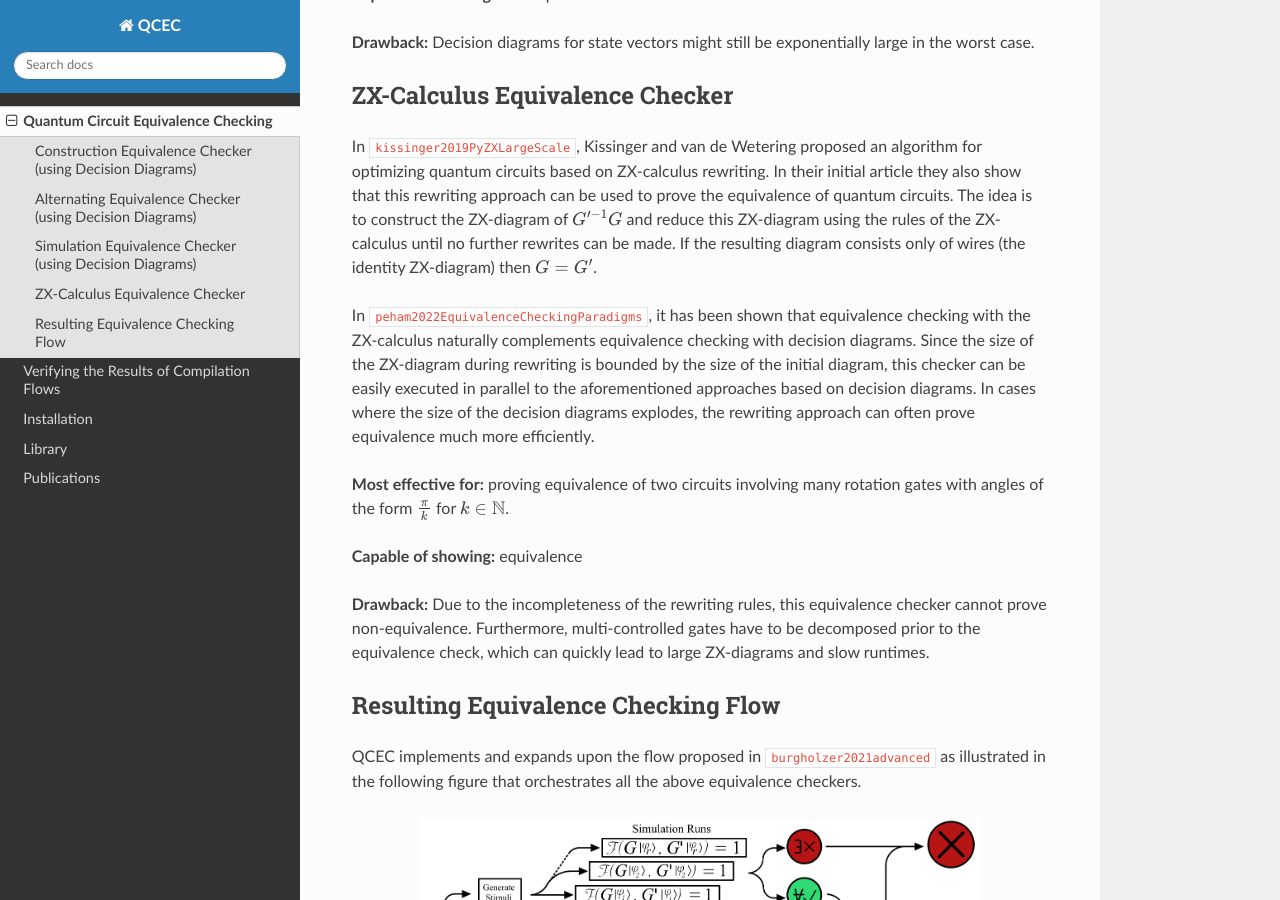
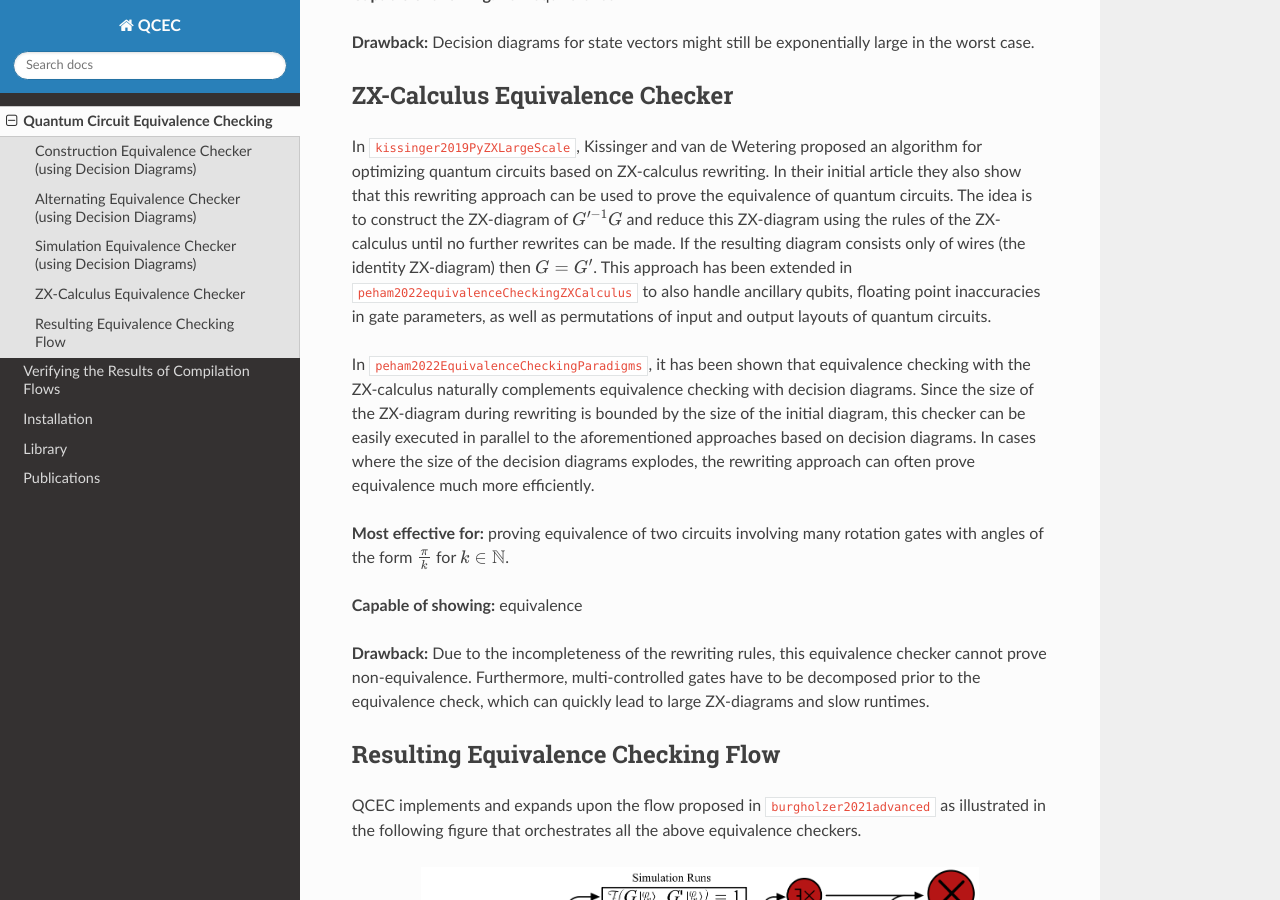
Before and after one commit to cda-tum/mqt-qcec, a Sphinx documentation site: the page built from docs/source/EquivalenceChecking.rst, in a window 1280 px wide and 900 px high, scrolled down 2361 px. Built offline with Sphinx 7.4.7 and the Read the Docs theme 2.0.0, drawn with Linux system fonts in a browser that asks for light colours; the version number could not be read and is left out; cross-references to code outside the pages are shown as plain code.

Commit message:
Updated docs with the JETCAS Publication. (#127)
## Description

This PR adds the latest JETCAS paper to the documentation and the README.

## Checklist:

<!---
This checklist serves as a reminder of a couple of things that ensure your pull request will be merged swiftly.
-->

- [x] The pull request only contains commits that are related to it.
- [x] I have added appropriate tests and documentation.
- [x] I have made sure that all CI jobs on GitHub pass.
- [x] The pull request introduces no new warnings and follows the project's style guidelines.

Co-authored-by: Lukas Burgholzer <burgholzer@me.com>

```diff
--- a/docs/source/EquivalenceChecking.rst
+++ b/docs/source/EquivalenceChecking.rst
@@ -77,7 +77,7 @@ ZX-Calculus Equivalence Checker
 In :cite:p:`kissinger2019PyZXLargeScale`, Kissinger and van de Wetering proposed an algorithm for optimizing quantum circuits based on ZX-calculus rewriting.
 In their initial article they also show that this rewriting approach can be used to prove the equivalence of quantum circuits.
 The idea is to construct the ZX-diagram of :math:`G^{\prime -1} G`  and reduce this ZX-diagram using the rules of the ZX-calculus until no further rewrites can be made.
-If the resulting diagram consists only of wires (the identity ZX-diagram) then :math:`G = G^{\prime}`.
+If the resulting diagram consists only of wires (the identity ZX-diagram) then :math:`G = G^{\prime}`. This approach has been extended in :cite:p:`peham2022equivalenceCheckingZXCalculus` to also handle ancillary qubits, floating point inaccuracies in gate parameters, as well as permutations of input and output layouts of quantum circuits.
 
 In :cite:p:`peham2022EquivalenceCheckingParadigms`, it has been shown that equivalence checking with the ZX-calculus naturally complements equivalence checking with decision diagrams.
 Since the size of the ZX-diagram during rewriting is bounded by the size of the initial diagram, this checker can be easily executed in parallel to the aforementioned approaches based on decision diagrams.
--- a/docs/source/Publications.rst
+++ b/docs/source/Publications.rst
@@ -10,7 +10,7 @@ Furthermore, if you use any of the particular algorithms such as
 - the compilation flow result verification scheme :cite:labelpar:`burgholzer2020verifyingResultsIBM`,
 - the dedicated stimuli generation schemes :cite:labelpar:`burgholzer2021randomStimuliGenerationQuantum`,
 - the transformation scheme for circuits containing non-unitaries :cite:labelpar:`burgholzer2022handlingNonUnitaries`, or
-- the equivalence checker based on ZX-diagrams :cite:labelpar:`peham2022EquivalenceCheckingParadigms`,
+- the equivalence checker based on ZX-diagrams :cite:labelpar:`peham2022equivalenceCheckingZXCalculus`,
 
 please consider citing their respective papers as well. A full list of related papers is given below.
 
--- a/docs/source/refs.bib
+++ b/docs/source/refs.bib
@@ -1,7 +1,7 @@
 @inproceedings{burgholzer2020ImprovedDDbasedEquivalence,
     author = {Burgholzer, Lukas and Wille, Robert},
     booktitle = {Asia and South Pacific Design Automation Conference},
-    title = {Improved DD-based equivalence checking of quantum circuits},
+    title = {Improved {DD}-based equivalence checking of quantum circuits},
     year = {2020},
     url = {https://www.cda.cit.tum.de/files/eda/2020_aspdac_improved_dd_equivalence_checking_of_quantum_circuits.pdf}
 }
@@ -64,7 +64,7 @@
 }
 
 @inproceedings{peham2022EquivalenceCheckingParadigms,
-    title = {Equivalence checking paradigms in quantum circuit design: A case study},
+    title = {Equivalence checking paradigms in quantum circuit design: {A} case study},
     booktitle = {Design Automation Conference},
     author = {Peham, Tom and Burgholzer, Lukas and Wille, Robert},
     year = {2022},
@@ -78,3 +78,11 @@
   booktitle = {Quantum {{Physics}} and {{Logic}}},
   url = {https://arxiv.org/pdf/1904.04735.pdf}
 }
+
+@article{peham2022equivalenceCheckingZXCalculus,
+    title = {Equivalence Checking of Quantum Circuits with the {ZX}-Calculus},
+    journal = {Journal of Emerging and Selected Topics in Circuits and Systems},
+    author = {Peham, Tom and Burgholzer, Lukas and Wille, Robert},
+    year = {2022},
+    url = {https://www.cda.cit.tum.de/files/eda/2022_jetcas_equivalence_checking_of_quantum_circuits_with_the_zx_calculus.pdf}
+}
```
Also changed, not shown: README.md (+3 -0 lines).
